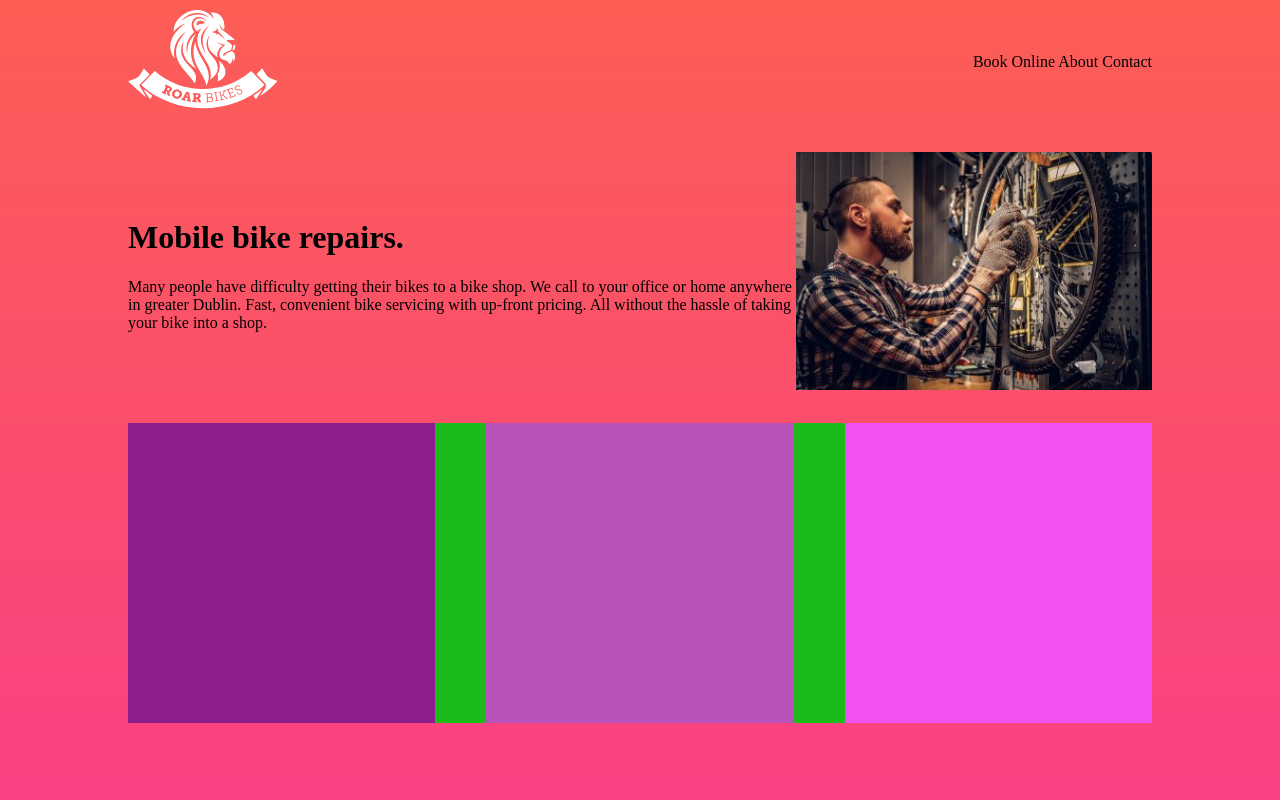
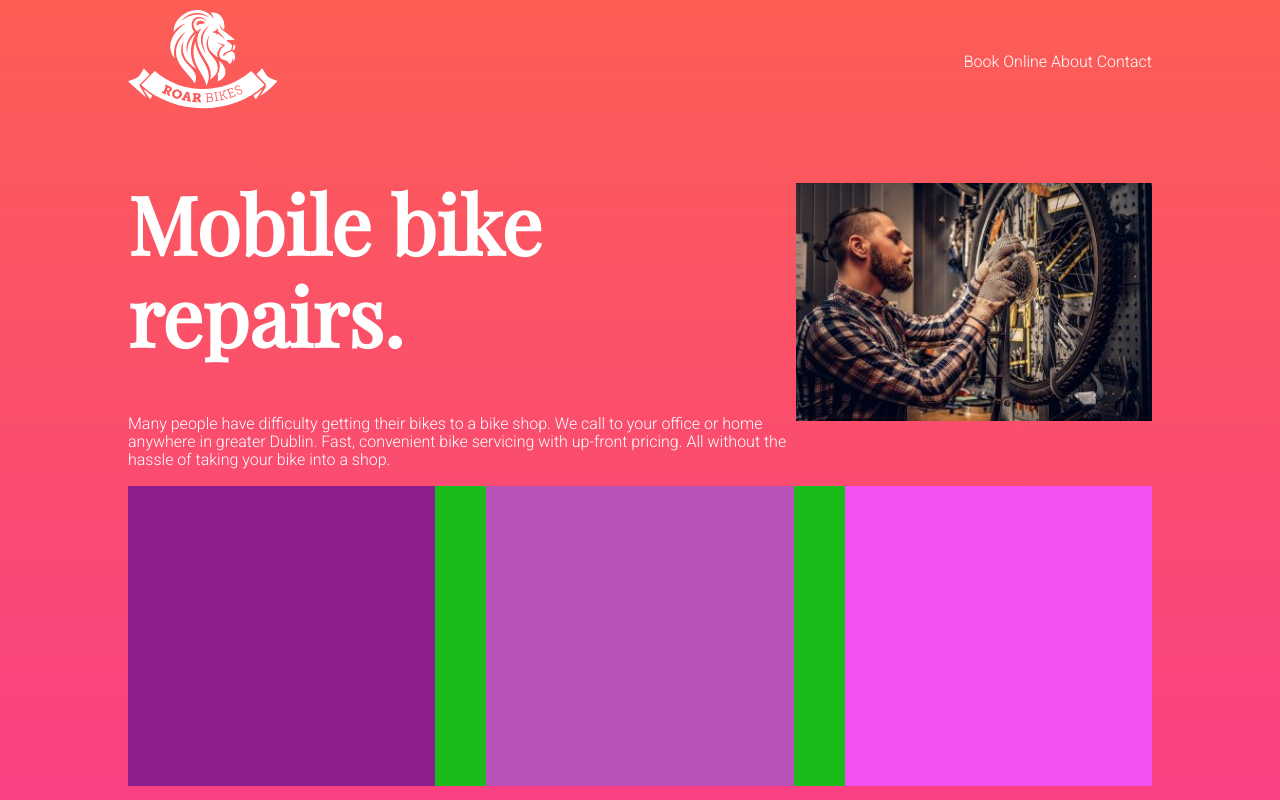
Before and after one commit to Ahmed-Nazeeh/Bike-Repair-Website-HTML-CSS, a PHP site: page / in a window 1280 px wide. Run offline with PHP 8.4, Linux system fonts and the light colour scheme.

Commit message:
44 45 change the default font , choose and install google fonts

```diff
--- a/index.html
+++ b/index.html
@@ -7,6 +7,9 @@
     <title>Roar Cycle - Bike Repairs in Doublin</title>
     <link rel="stylesheet" href="css-reset.css">
     <link rel="stylesheet" href="style.css">
+    <link rel="preconnect" href="https://fonts.googleapis.com">
+    <link rel="preconnect" href="https://fonts.gstatic.com" crossorigin>
+    <link href="https://fonts.googleapis.com/css2?family=Playfair+Display&family=Roboto:wght@300&display=swap" rel="stylesheet">
 </head>
 <body>
     <div class="container">
@@ -15,7 +18,7 @@
 
             <header>
                 <div class="logo">
-                    <img src="images/logo-roar-bikes.png" alt="logo">
+                    <img src="images/logo-roar-bikes.png" alt="Logo for Bike Repair shop Roar Bikes">
                 </div>
 
                 <nav>
--- a/style.css
+++ b/style.css
@@ -3,6 +3,8 @@ html {
 }
 body {
     background-image: linear-gradient(#FC5E55 , #FA4083);
+    font-family: 'Roboto', sans-serif;
+    color: white;
 }
 .container {
 
@@ -59,3 +61,8 @@ main {
 
     flex: 1;
 }
+
+h1 {
+    font-size: 80px;
+    font-family: 'Playfair Display', serif;
+}
```
